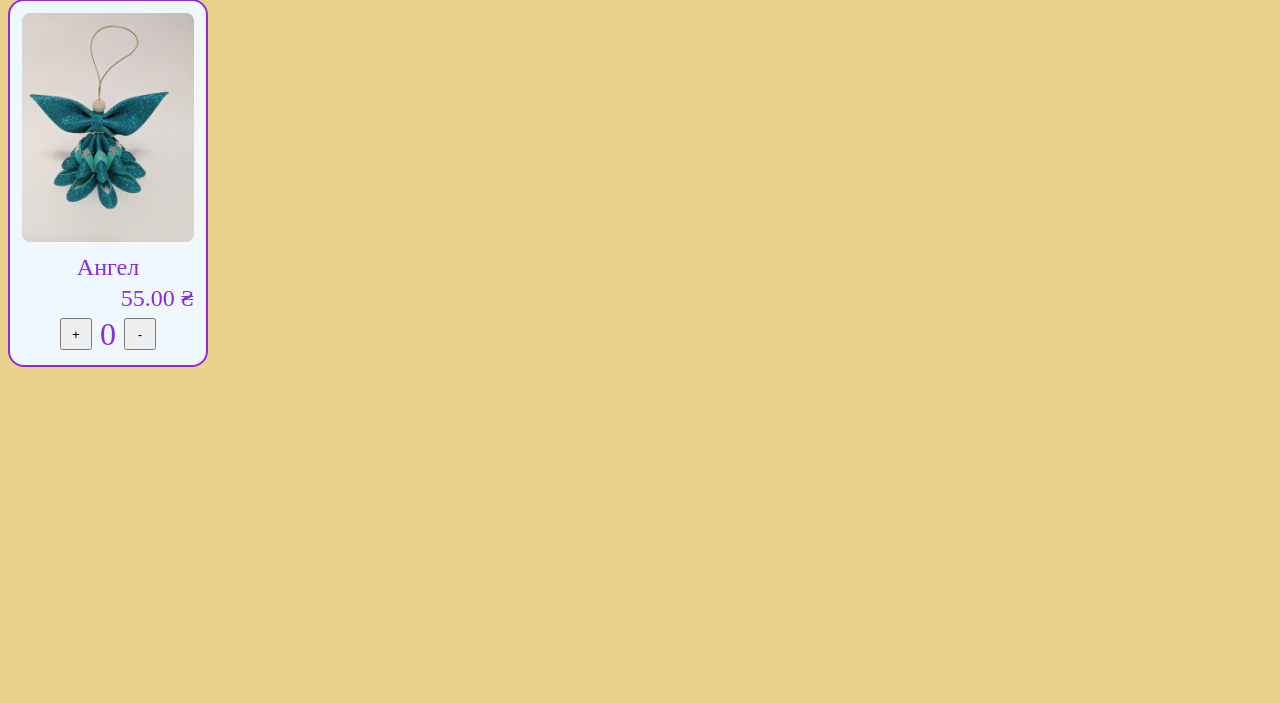
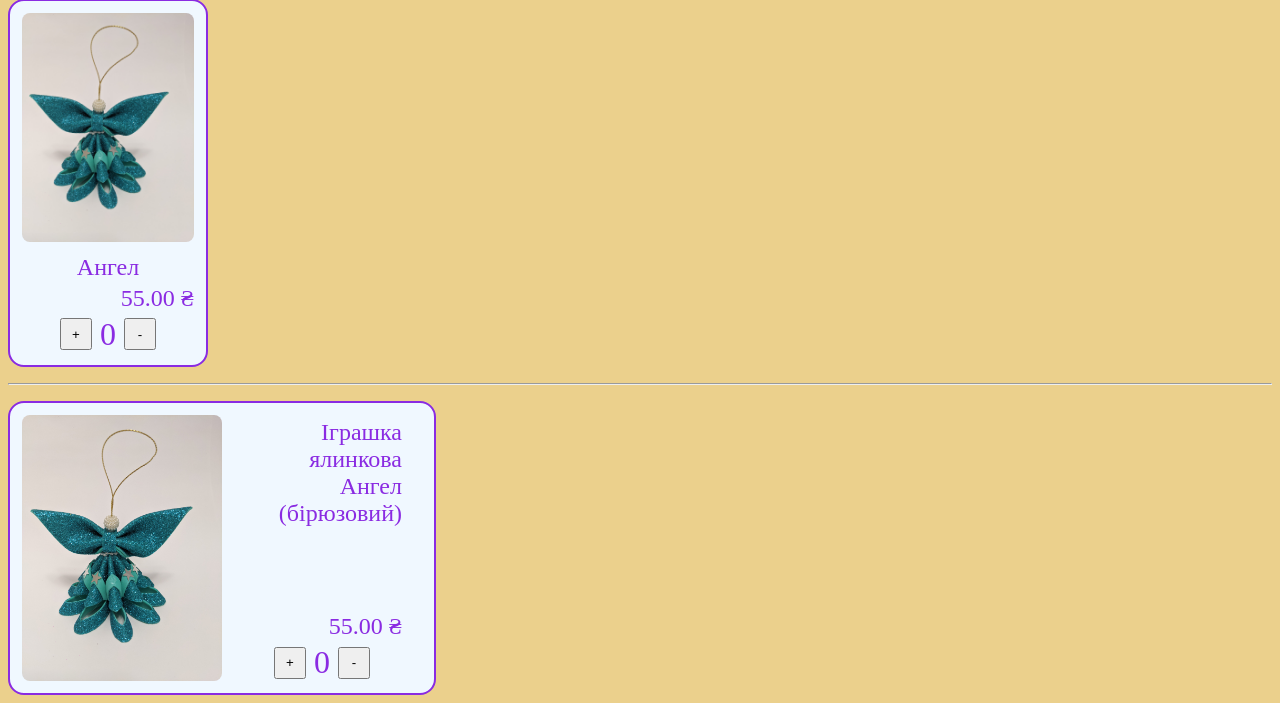
Before and after one commit to s-z-rcpto/study, a PHP site: page /2-flexbox.html in a window 1280 px wide. Shown: the part 283-986 px from the top of the page. Before the commit the page ends 650 px from the top, so only its background shows below. Run offline with PHP 8.4, Linux system fonts and the light colour scheme.

Commit message:
Ще один приклад картки товару

```diff
--- a/css/day20/2-flexbox.css
+++ b/css/day20/2-flexbox.css
@@ -97,3 +97,21 @@ body {
   height: 32px;
   width: 32px;
 }
+
+.flex {
+  width: 428px;
+  display: flex;
+  flex-direction: row;
+}
+
+.flex img {
+  width: 200px;
+}
+
+.flex .flex-info {
+  width: 200px;
+  padding: 0px 20px;
+  display: flex;
+  flex-direction: column;
+  justify-content: space-between;
+}
--- a/css/day20/2-flexbox.html
+++ b/css/day20/2-flexbox.html
@@ -42,5 +42,25 @@
         <button>-</button>
       </div>
     </div>
+
+    <hr />
+
+    <div class="goods flex">
+      <img src="PXL_20241216_164246718.jpg" alt="Іграшка ангел" width="100%" />
+
+      <div class="flex-info">
+        <p>Іграшка ялинкова Ангел (бірюзовий)</p>
+
+        <div>
+          <p>55.00 ₴</p>
+
+          <div class="order">
+            <button>+</button>
+            <span>0</span>
+            <button>-</button>
+          </div>
+        </div>
+      </div>
+    </div>
   </body>
 </html>
```
